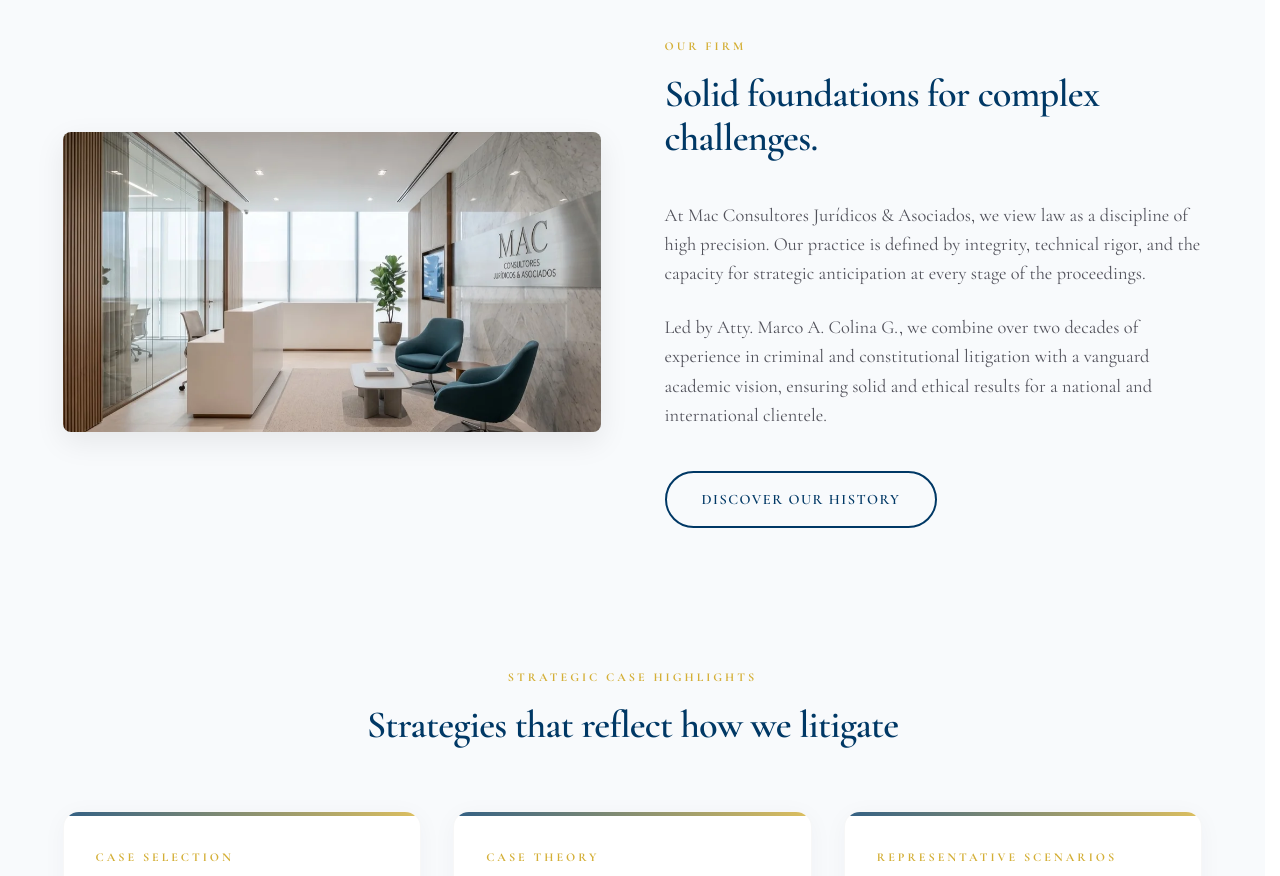
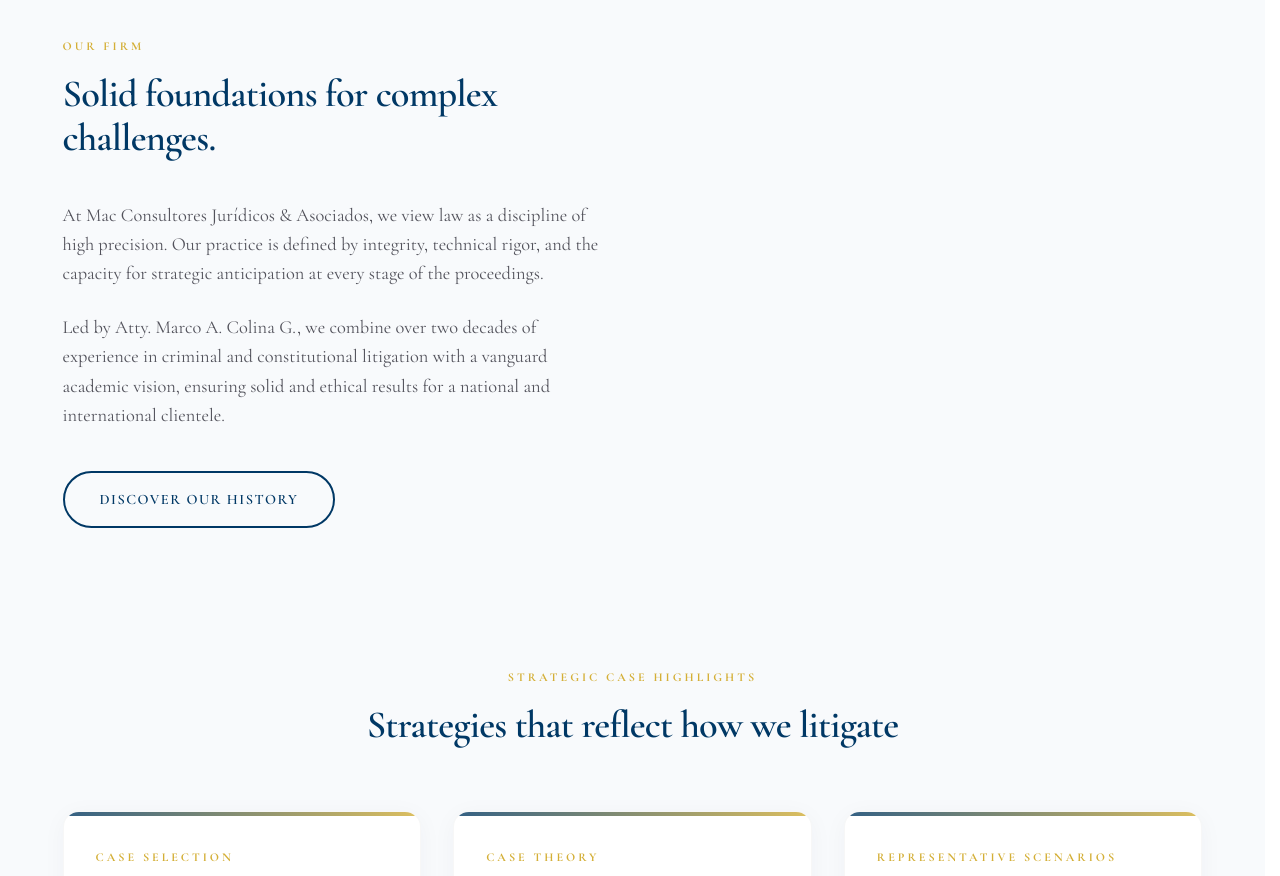
Before and after one commit to mcolina777-cpu/mac-consultores-site-clean, a Next.js app: page /en in a window 1280 px wide. Shown: the part 1140-2016 px from the top of the page. Built offline with nearby package versions, Linux system fonts and the light colour scheme.

Commit message:
Eliminar foto img-reveal en la home debajo del hero

```diff
--- a/src/app/[locale]/page.tsx
+++ b/src/app/[locale]/page.tsx
@@ -32,12 +32,6 @@ export default async function Home({ params }: Props) {
       <section className="bg-soft">
         <div className="container">
           <div className="grid-split">
-            <div className="img-reveal">
-              <picture>
-                <source srcSet="/assets/img-webp/RECEPCION_2_OPT.webp" type="image/webp" />
-                <img src="/assets/img/RECEPCION_2_OPT.jpg" alt="Recepción" width="2752" height="1536" loading="lazy" />
-              </picture>
-            </div>
             <div className="about-text">
               <span className="section-tag">{dict?.about?.tag}</span>
               <h2 className="section-title">{dict?.about?.title}</h2>
```
